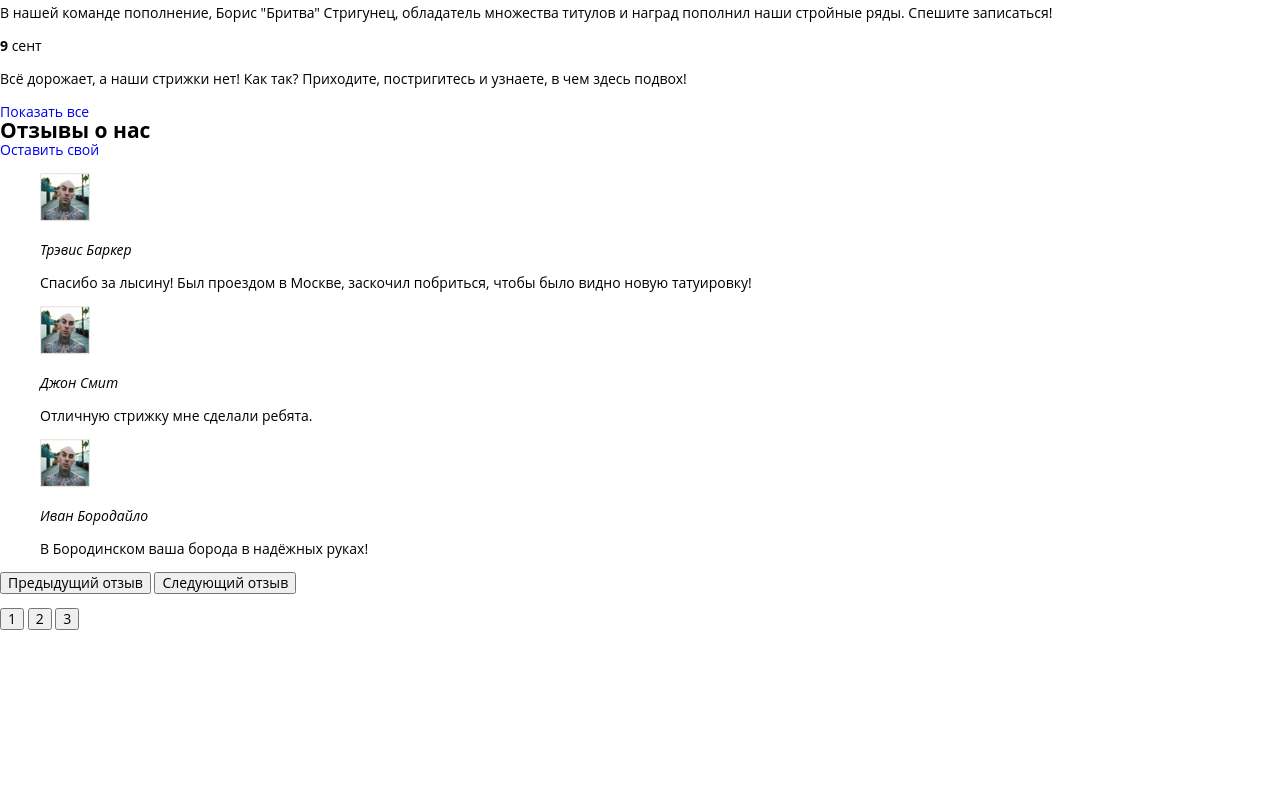
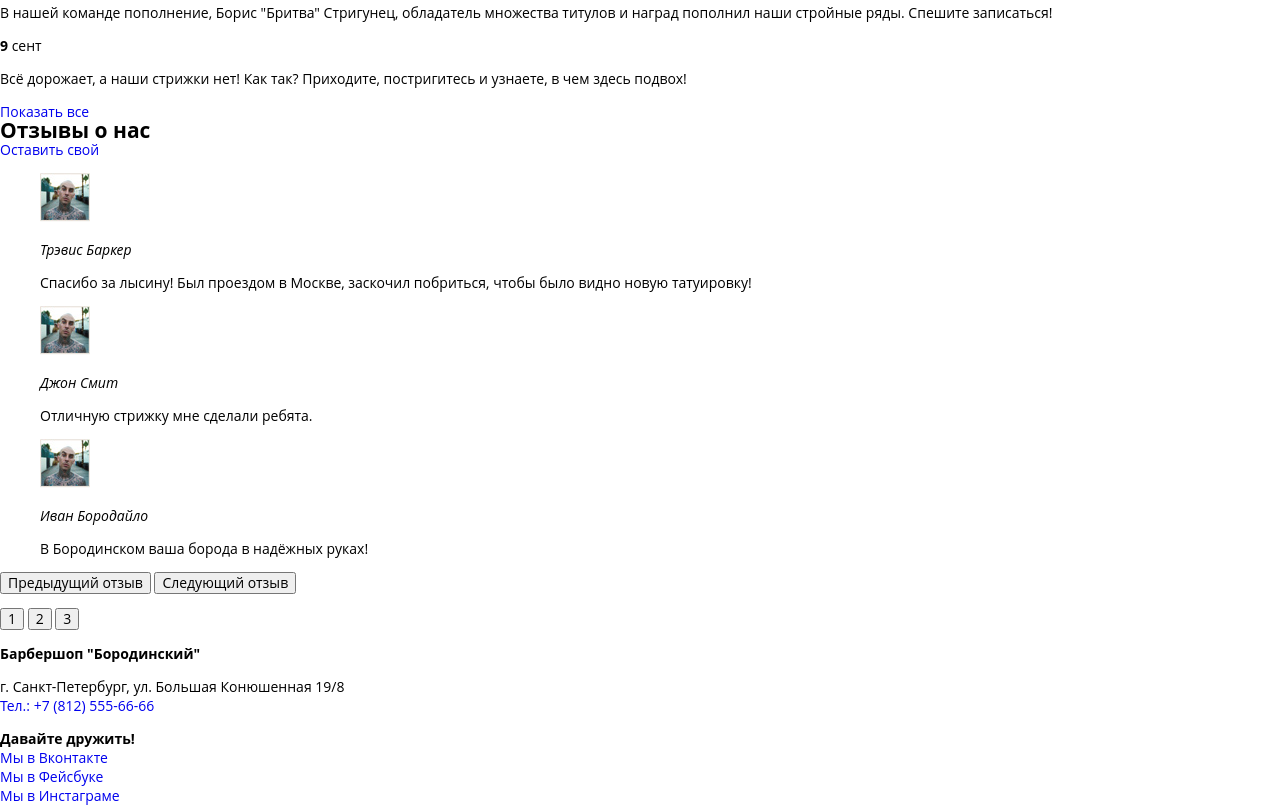
Before and after one commit to homihomka/barbershop, a plain HTML site: page index.html in a window 1280 px wide. Shown: the part 899-1704 px from the top of the page. Before the commit the page ends 1543 px from the top, so only its background shows below. Drawn offline with Linux system fonts and the light colour scheme.

Commit message:
add markup section footer

```diff
--- a/index.html
+++ b/index.html
@@ -10,10 +10,10 @@
           integrity="sha384-AYmEC3Yw5cVb3ZcuHtOA93w35dYTsvhLPVnYs9eStHfGJvOvKxVfELGroGkvsg+p" crossorigin="anonymous"/>
     <link rel="stylesheet" href="css/normalize.css">
     <link rel="stylesheet" href="css/style.css">
-
 </head>
 
 <body>
+
 <header class="page-header">
     <a href="page-header__logo">
         <img class="page-header__logo-image" src="img/logotype-mobile.png" width="226" height="30"
@@ -43,9 +43,10 @@
             </ul>
         </div>
     </nav>
-    </heade>
+</header>
 
-    <main>
+<main class="page-main">
+
     <h1 class="visually-hidden">Барбершоп "Бородинский" - истинно мужская классика</h1>
 
     <section class="stats">
@@ -214,13 +215,38 @@
             </p>
         </div>
     </section>
-
 </main>
 
+<footer class="page-footer">
+    <div class="page-footer__wrapper">
+        <div class="page-footer__contacts contacts">
+            <b class="contacts__title">Барбершоп "Бородинский"</b>
+            <p class="contacts__text">
+                г. Санкт-Петербург, ул. Большая Конюшенная 19/8<br>
+                <a class="contacts__phone" href="tel:+78125556666">
+                    <span class="contacts__phone-mobile">Тел.:</span> +7 (812) 555-66-66
+                </a>
+            </p>
+        </div>
+        <div class="page-footer__social social">
+            <b class="social__title">Давайте дружить!</b>
+            <ul class="social__list">
+                <li class="social__item">
+                    <a class="social__link social__link--vkontakte" href="#">Мы в Вконтакте</a>
+                </li>
+                <li class="social__item">
+                    <a class="social__link social__link--facebook" href="#">Мы в Фейсбуке</a>
+                </li>
+                <li class="social__item">
+                    <a class="social__link social__link--instagram" href="#">Мы в Инстаграме</a>
+                </li>
+            </ul>
+        </div>
+    </div>
+</footer>
+
 <script>
-        document.write('<script src="http:// (location.host || localhost).split('
-        :
-        ')[0] :35729/livereload.js">'
+    document.write('<script src="http:// (location.host || localhost).split()[0] :35729/livereload.js">')
 </script>
 
 <script src="js/script.js"></script>
```
Lines whose indentation alone changed are shown as unchanged.
